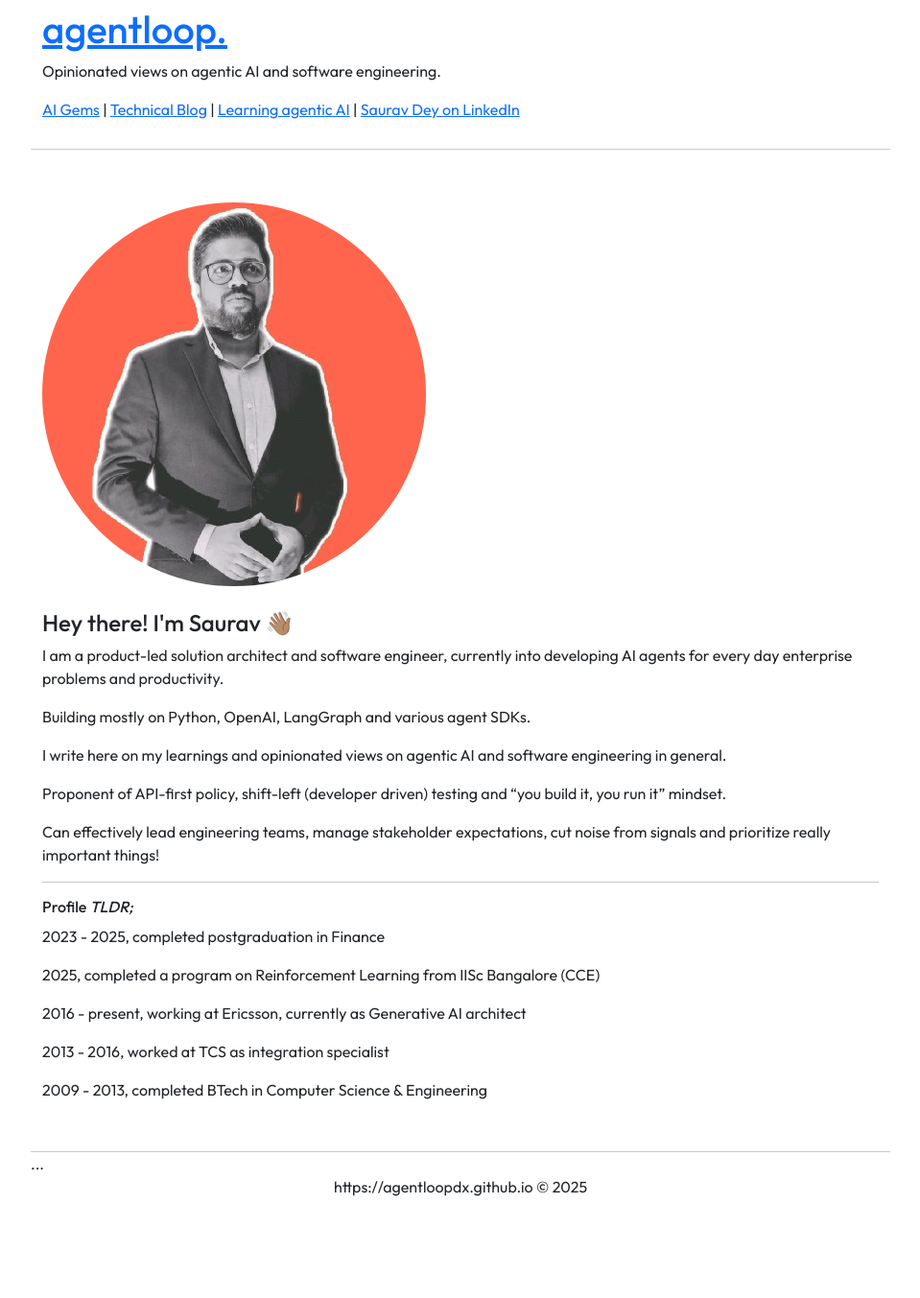
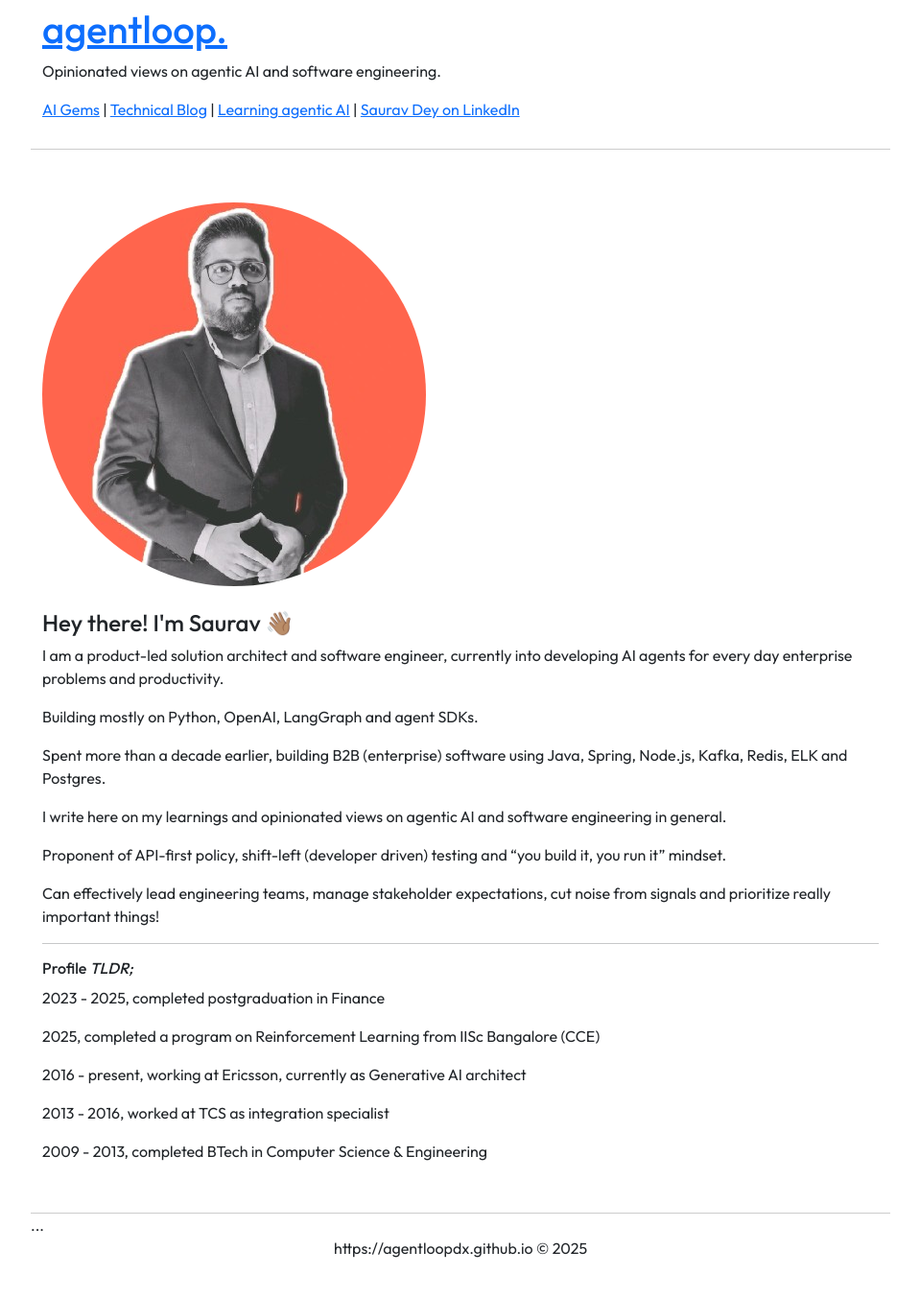
Before and after one commit to coffeeml/coffeeml.github.io, a Jekyll site: the page built from index.markdown, in a window 1280 px wide. Shown: the whole page at 96% size, without its empty margins (160-1119 px from the left). Built offline with Jekyll 4.4.1, drawn with Linux system fonts in a browser that asks for light colours; nearby versions of some CDN libraries; before the commit the page ends 1289 px from its top, so only the background shows below that.

Commit message:
Update index.markdown

```diff
--- a/index.markdown
+++ b/index.markdown
@@ -9,7 +9,8 @@ layout: default
         <br />
         <h4>Hey there! I'm Saurav 👋🏽</h4>
         <p>I am a product-led solution architect and software engineer, currently into developing AI agents for every day enterprise problems and productivity.</p>
-        <p>Building mostly on Python, OpenAI, LangGraph and various agent SDKs.</p>
+        <p>Building mostly on Python, OpenAI, LangGraph and agent SDKs.</p>
+        <p>Spent more than a decade earlier, building B2B (enterprise) software using Java, Spring, Node.js, Kafka, Redis, ELK and Postgres.</p>
         <p>I write here on my learnings and opinionated views on agentic AI and software engineering in general.</p>
         <p>Proponent of API-first policy, shift-left (developer driven) testing and “you build it, you run it” mindset.</p>
         <p>Can effectively lead engineering teams, manage stakeholder expectations, cut noise from signals and prioritize really important things!</p>
```
